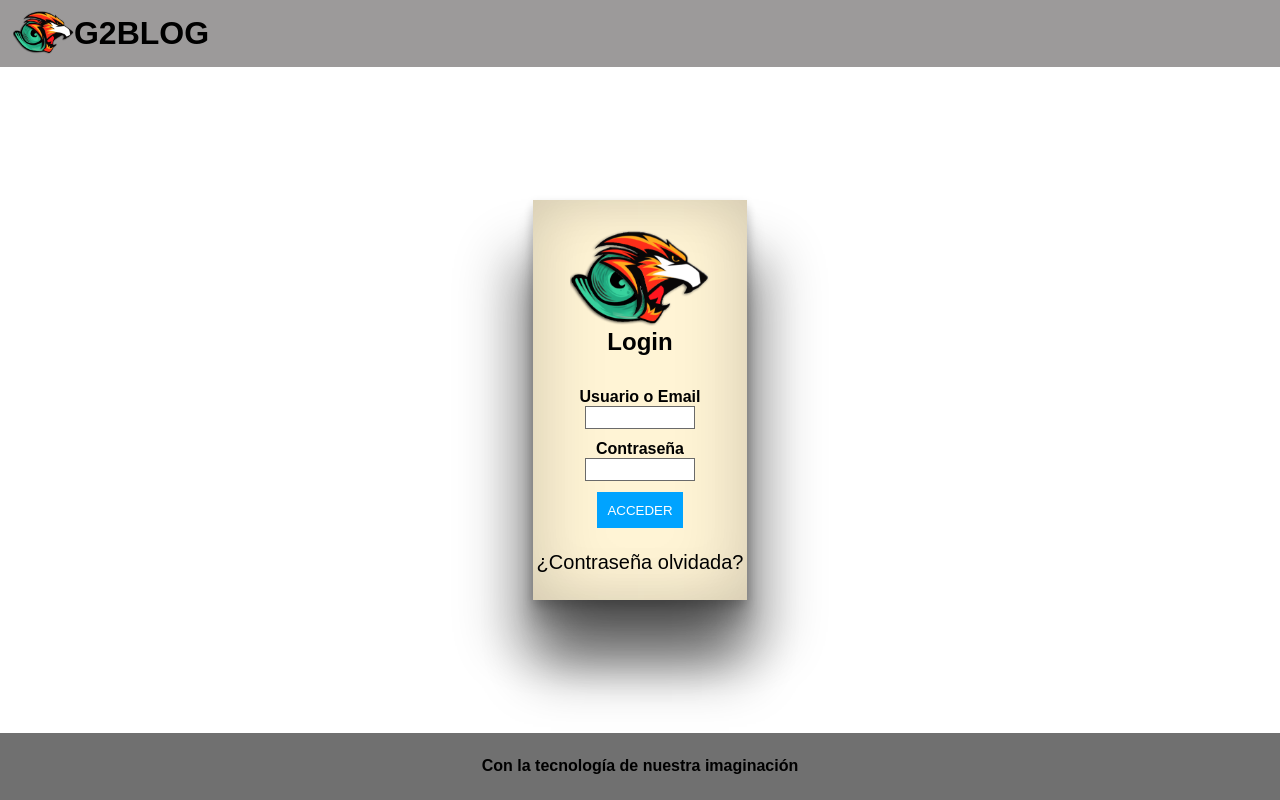
After one commit to IK2DW3/g2blog.com, a PHP site: page /php/loginForm.php in a window 1280 px wide. The commit adds this page. Run offline with PHP 8.4, Linux system fonts and the light colour scheme.

Commit message:
Login php creado

```diff
--- a/css/style.css
+++ b/css/style.css
@@ -36,60 +36,36 @@
 }
 .box1 h1 {
   flex-basis: 65%;
+  flex-grow: 2;
+  flex-shrink: 1;
+}
+.box1 .header-nav {
+  flex-basis: 20%;
   flex-grow: 1;
   flex-shrink: 1;
 }
-.box1 .login-index {
-  flex-basis: 30%;
-  flex-grow: 1;
-  flex-shrink: 1;
+.box1 .header-nav ul.hnavegador {
+  align-items: center;
+  display: flex;
+  flex-flow: row;
+  justify-content: flex-start;
+  list-style: none;
 }
-.box1 .login-index input[type=text], .box1 .login-index input[type=password] {
-  border: none;
-  color: #000;
-  padding: 1%;
-  width: 25%;
+.box1 .header-nav ul.hnavegador li {
+  margin: 1%;
 }
-.box1 .login-index input[type=text] {
-  background: #fff url('../img/contact.png') .5em 50% no-repeat;
-  background-size: 20px 20px;
-  border-bottom: 3px solid #048f64;
-  padding-left: 2em;
-}
-.box1 .login-index input[type=password] {
-  background: #fff url('../img/key.png') .5em 50% no-repeat;
-  background-size: 20px 20px;
-  border-bottom: 3px solid #048f64;
-  padding-left: 2em;
-}
-.box1 .login-index input[type=text]::placeholder,
-.box1 .login-index input[type=password]::placeholder {
-  color: #000;
-  font-weight: bold;
-  padding: 0 0 0 .25em;
-}
-.box1 .login-index input[type=submit] {
-  border: 1.5px solid #048f64;
-  background: #fff url('../img/log-in.png') .5em 50% no-repeat;
-  background-size: 20px 20px;
-  border-radius: 5px;
-  color: #000;
-  cursor: pointer;
-  padding: .33em;
-  width: 40px;
-}
-.box1 .login-index button {
+.box1 .header-nav button {
   background-color: #fff;
   border: 1.5px solid #048f64;
-  border-radius: 5px;
   cursor: pointer;
-  padding: .33em;
+  padding: .75em;
   width: auto;
 }
-.box1 .login-index button a {
+.box1 .header-nav ul.hnavegador li a, .box1 .header-nav button a {
   color: #000;
   font-weight: bold;
   text-decoration: none;
+  text-transform: uppercase;
 }
 /* Section */
 .box2 {
@@ -196,7 +172,7 @@
 .form-radio:checked {
   background-color: #f1f1f1;
 }
-label {
+.formulario-registro label {
   font: 15px/1.7 'Open Sans', sans-serif;
   color: #fff;
   -webkit-font-smoothing: antialiased;
@@ -242,7 +218,69 @@ label {
   display: block;
   padding-top: 20px;
   text-decoration: none;
-  color: white;
+  color: #fff;
   font-size: 20px;
   margin: 1% 0;
 }
+.fPrincipal {
+  align-items: center;
+  background-color: #fff4d5;
+  display: flex;
+  grid-column: 6 / 8;
+  grid-row: 4 / 10;
+  flex-flow: column;
+  justify-content: center;
+  overflow: hidden;
+
+  filter: blur(0.4px);
+  box-shadow:
+  /*bottom shadow*/
+  0px 20px 20px rgba(0,0,0,0.2),
+  0px 5px 10px rgba(0,0,0,0.2),
+  /*long bottom shadow*/
+  0px 70px 50px rgba(0,0,0,0.4),
+  /*right shadow*/
+  30px 50px 50px rgba(0,0,0,0.2),
+  /*left shadow*/
+  -30px 50px 50px rgba(0,0,0,0.2),
+  /*right inset*/
+  inset 20px 0px 60px rgba(0,0,0,0.1),
+  /*left inset*/
+  inset -20px 0px 60px rgba(0,0,0,0.1);
+}
+.fPrincipal img {
+  width: 140px;
+  height: 100px;
+  margin: 1% 0;
+}
+.fPrincipal h2 {
+  font-size: 1.5em;
+  margin-bottom: 15%;
+}
+.fPrincipal input[type=text], .fPrincipal input[type=password] {
+  border: none;
+  border: 1.2px solid #6a6a6a;
+  padding: 1.5% .5%;
+  margin: 0 0 5% 0;
+  width: 50%;
+}
+.fPrincipal label {
+  color: #000;
+  font-weight: bold;
+  pointer-events: none;
+}
+.fPrincipal input[type=submit] {
+  background-color: #00a3ff;
+  border: none;
+  cursor: pointer;
+  color: #fff;
+  padding: 5%;
+}
+.fPrincipal .link {
+  display: block;
+  padding-top: 20px;
+  text-decoration: none;
+  color: #000;
+  font-size: 20px;
+  margin: 1% 0;
+}
--- /dev/null
+++ b/php/loginForm.php
@@ -0,0 +1,63 @@
+<?php
+session_start();
+$nombreDeUsuario = "";
+$confirmPassword = "";
+$_SESSION['nombreDeUsuario'] = $nombreDeUsuario;
+$_SESSION['confirmPassword'] = $confirmPassword;
+/*session_register($nombreDeUsuario, $colorElegido);*/
+?>
+<?php
+// Always start this first
+session_start();
+
+if ( ! empty( $_POST ) ) {
+    if ( isset( $_POST['nombreDeUsuario'] ) && isset( $_POST['confirmPassword'] ) ) {
+      // Getting submitted user data from database
+      $con = new mysqli($db_host, $db_user, $db_pass, $db_name);
+      $stmt = $con->prepare("SELECT * FROM usuarios WHERE nombre_usuario = ?");
+      $stmt->bind_param('s', $_POST['nombreDeUsuario']);
+      $stmt->execute();
+      $result = $stmt->get_result();
+    	$user = $result->fetch_object();
+
+    	// Verify user password and set $_SESSION
+    	if ( password_verify( $_POST['confirmPassword'], $user->password ) ) {
+    		$_SESSION['user_id'] = $user->ID;
+    	}
+    }
+}
+?>
+<!DOCTYPE html>
+<html lang="en">
+<head>
+  <meta charset="UTF-8">
+  <meta name="viewport" content="width=device-width, initial-scale=1.0">
+  <meta http-equiv="X-UA-Compatible" content="ie=edge">
+  <link rel="shortcut icon" href="fav/favicon.ico" type="image/x-icon"> <!-- Favicon -->
+  <link href="https://unpkg.com/ionicons@4.5.10-0/dist/css/ionicons.min.css" rel="stylesheet"> <!-- Icon pack link https://ionicons.com/ -->
+  <link rel="stylesheet" href="../css/style.css" class="css"> <!-- Website Stylesheet -->
+  <title>G2BLOG - Login</title> <!-- Website title -->
+</head>
+<body>
+  <div class="grid-container">
+    <header class="box1" id="box1">
+      <a href="../index.html"><img src="../img/iconlogo.png" alt="G2BLOG"></a>
+      <h1>G2BLOG</h1>
+    </header>
+    <form name="fPrincipal" class="fPrincipal" id="fPrincipal" action="confirmacionLogin.php" method="post">
+      <img src="../img/iconlogo.png" alt="G2BLOG">
+      <h2>Login</h2>
+      <label for="nombreDeUsuario">Usuario o Email</label>
+      <input type="text" name="nombreDeUsuario" id="nombreDeUsuario" value="" autocomplete="off">
+      <label for="confirmPassword">Contraseña</label>
+      <input type="password" name="confirmPassword" value="">
+      <input type="hidden" name="<?php echo (session_name()); ?>" value="<?php echo (session_id()); ?>">
+      <input type="submit" name="mandar" value="ACCEDER">
+      <a class="link" href="#">¿Contraseña olvidada?</a>
+    </form>
+    <footer class="box4" id="box4">
+      <h4>Con la tecnología de nuestra imaginación</h4>
+    </footer>
+  </div>
+</body>
+</html>
--- a/php/registro-login.php
+++ b/php/registro-login.php
@@ -31,7 +31,6 @@
           <input type="date" name="date" value="1960-01-01" min="1960-01-01" max="2003-12-31" required>
           <input type="radio" name="sexo" value="W" id="radio-one" class="form-radio" ><label for="radio-one">Mujer</label>
           <input type="radio" name="sexo" value="M" id="radio-two" class="form-radio" ><label for="radio-one">Hombre</label>
-
           <br>
           <input type="text" name="number" id="number" placeholder="Número teléfono..." value="">
           <input type="submit" name="submit" value="Registrarse">
@@ -45,13 +44,12 @@
         <input type="text" name="usernamelogin" id="usernamelogin" placeholder="Usuario..." value="" required><br>
         <input type="password" name="passwordlogin" id="passwordlogin" placeholder="Contraseña..." value="" required>
         <input type="submit" name="submit" value="Acceder">
-        <a class="link" href="#">Forgot password?</a>
+        <a class="link" href="#">¿Contraseña olvidada?</a>
       </form>
     </section>
     <footer class="box4" id="box4">
       <h4>Con la tecnología de nuestra imaginación</h4>
     </footer>
   </div>
-
 </body>
 </html>
```
Also changed, not shown: index.html (+8 -6 lines), php/confirmacionLogin.php (added, +42 -0 lines).
